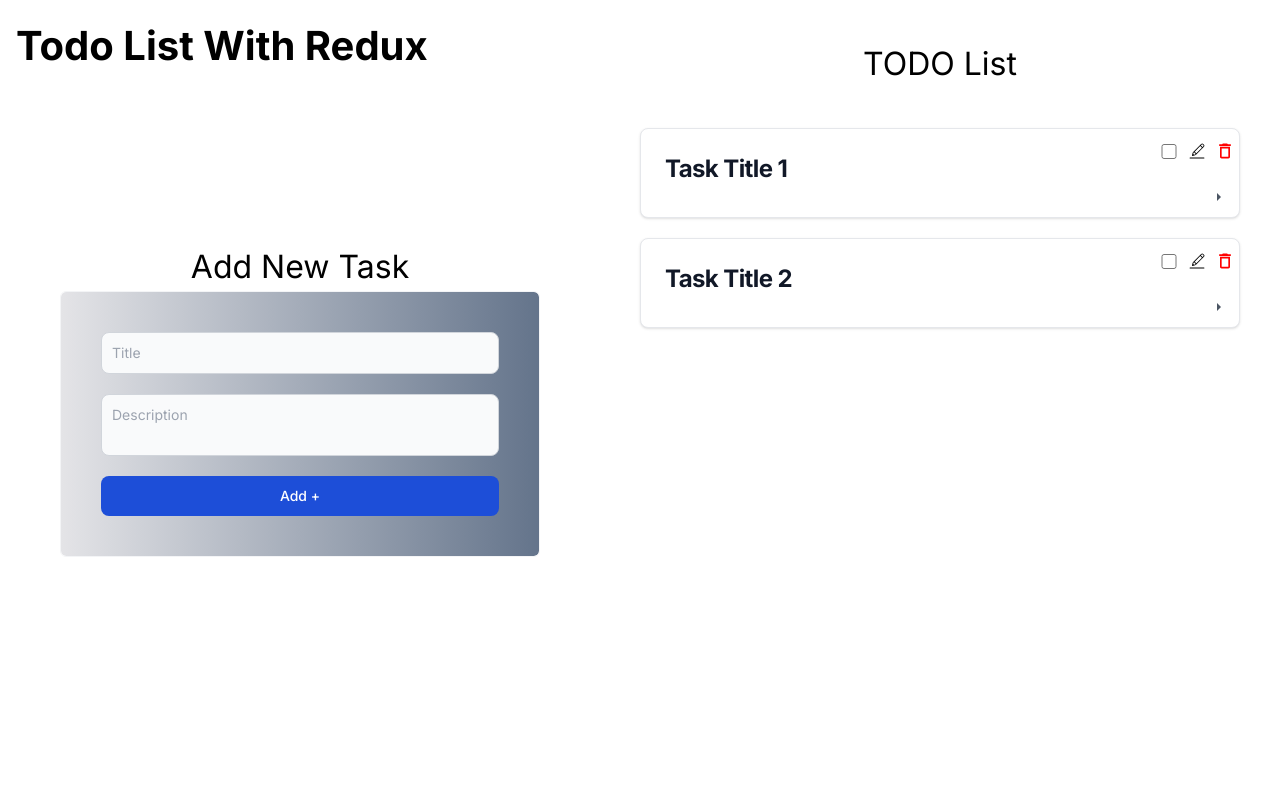
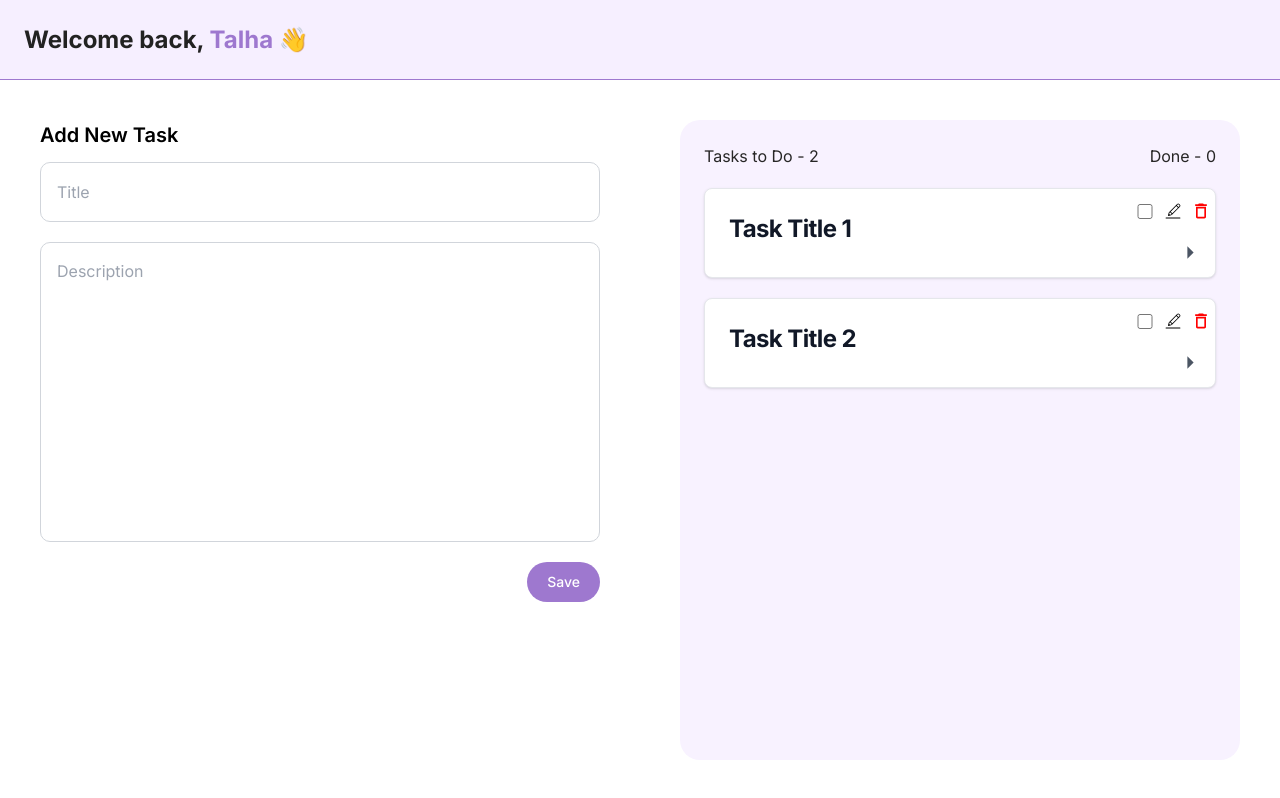
Before and after one commit to talhatariq1796/to-do-sample-app, a Next.js app: page / in a window 1280 px wide. Built offline with nearby package versions, Linux system fonts and the light colour scheme.

Commit message:
feat: Design is updated

```diff
--- a/app/page.js
+++ b/app/page.js
@@ -9,9 +9,16 @@ const store = createStore(todoReducer);
 export default function Home() {
   return (
     <Provider store={store}>
-      <div className="flex h-full w-full">
-        <TodoForm />
-        <TodoList />
+      <div className="w-full h-screen">
+        <div className="w-full h-[10vh] bg-[#F6EFFF] border-b border-b-[#9E78CF] flex items-center px-6">
+          <h1 className="text-[#222222] text-[24px] font-[700]">
+            Welcome back, <span className="text-[#9E78CF]">Talha</span> 👋
+          </h1>
+        </div>
+        <div className="flex w-full h-[90vh]">
+          <TodoForm />
+          <TodoList />
+        </div>
       </div>
     </Provider>
   );
--- a/src/components/TodoForm.jsx
+++ b/src/components/TodoForm.jsx
@@ -16,35 +16,31 @@ const TodoForm = ({ addTodo }) => {
   };
 
   return (
-    <div className=" flex-1 h-full flex items-center justify-center flex-col">
-      <h1 className=" fixed top-4 left-4 font-bold text-[40px]">
-        Todo List With Redux{" "}
-      </h1>
-      <h2 className="text-[32px]">Add New Task</h2>
-      <form
-        onSubmit={handleSubmit}
-        className="flex flex-col gap-5 p-10 w-[80%] bg-gradient-to-r from-zinc-200 to-slate-500 rounded-md bg-clip-padding backdrop-filter backdrop-blur-sm bg-opacity-10 border border-gray-100"
-      >
+    <div className="flex-1 h-full flex flex-col p-10">
+      <h2 className="text-[20px] mb-3 font-[600]">Add New Task</h2>
+      <form onSubmit={handleSubmit} className="flex flex-col gap-5">
         <input
           type="text"
           placeholder="Title"
           required
           value={title}
           onChange={(e) => setTitle(e.target.value)}
-          className="bg-gray-50 border outline-none border-gray-300 text-gray-900 text-sm rounded-lg focus:ring-blue-500 focus:border-blue-500 block w-full p-2.5 dark:bg-gray-700 dark:border-gray-600 dark:placeholder-gray-400 dark:text-white dark:focus:ring-blue-500 dark:focus:border-blue-500"
+          className="w-full h-[60px] rounded-[10px] px-4 bg-transparent border outline-none border-gray-300 text-black hover:border-[#9E78CF] focus:border-[#9E78CF]"
         />
         <textarea
           placeholder="Description"
           value={description}
           onChange={(e) => setDescription(e.target.value)}
-          className="bg-gray-50 border resize-none outline-none border-gray-300 text-gray-900 text-sm rounded-lg focus:ring-blue-500 focus:border-blue-500 block w-full p-2.5 dark:bg-gray-700 dark:border-gray-600 dark:placeholder-gray-400 dark:text-white dark:focus:ring-blue-500 dark:focus:border-blue-500"
+          className="w-full h-[300px] rounded-[10px] px-4  resize-none py-4 bg-transparent border outline-none border-gray-300 text-black hover:border-[#9E78CF] focus:border-[#9E78CF]"
         ></textarea>
-        <button
-          type="submit"
-          className="text-white bg-blue-700 hover:bg-blue-800 focus:ring-4 focus:outline-none focus:ring-blue-300 font-medium rounded-lg text-sm w-full sm:w-auto px-5 py-2.5 text-center dark:bg-blue-600 dark:hover:bg-blue-700 dark:focus:ring-blue-800"
-        >
-          Add +
-        </button>
+        <div className="flex justify-end">
+          <button
+            type="submit"
+            className="text-white bg-[#9E78CF] rounded-full outline-none font-medium text-sm w-auto px-5 py-2.5 text-center"
+          >
+            Save
+          </button>
+        </div>
       </form>
     </div>
   );
--- a/src/components/TodoList.jsx
+++ b/src/components/TodoList.jsx
@@ -47,6 +47,8 @@ const TodoList = ({
     setEditedDescription(previousTask.description);
     setPreviousTask(null);
   };
+  const notCompletedTasks = todos.filter((todo) => todo.completed).length;
+  const completedTasks = todos.length - notCompletedTasks;
   const renderTodos = () => {
     const incompleteTodos = [];
     const completeTodos = [];
@@ -63,7 +65,9 @@ const TodoList = ({
 
     const sortedTodos = incompleteTodos.concat(completeTodos);
 
-    return sortedTodos.map((todo) => (
+    return (
+      <>
+        {sortedTodos.map((todo) => (
           <div
             key={todo.id}
             className="flex flex-col w-full  relative p-6  bg-white border border-gray-200 rounded-lg shadow hover:bg-gray-100 dark:bg-gray-800 dark:border-gray-700 dark:hover:bg-gray-700"
@@ -116,9 +120,9 @@ const TodoList = ({
                   onClick={() => handleToggleDescription(todo.id)}
                 >
                   {todo.showDescription ? (
-                <MdArrowDropUp />
+                    <MdArrowDropUp fontSize={25} />
                   ) : (
-                <IoMdArrowDropright />
+                    <IoMdArrowDropright fontSize={25} />
                   )}
                 </button>
                 <div className="absolute top-3 right-1 flex items-center gap-2">
@@ -146,12 +150,28 @@ const TodoList = ({
               </>
             )}
           </div>
-    ));
+        ))}
+        {sortedTodos?.length === 0 && (
+          <div className="w-full h-[100px] flex justify-center items-center">
+            Your todo list is empty
+          </div>
+        )}
+      </>
+    );
   };
   return (
-    <div className="flex-1 p-10 w-full h-full overflow-y-scroll">
-      <h2 className="text-center text-[32px]">TODO List</h2>
-      <ul className="flex flex-col gap-5 mt-10 w-full">{renderTodos()}</ul>
+    <div className="flex-1 p-10 w-full h-full">
+      <div className="bg-[#F8F2FF] rounded-[20px] p-6 h-full overflow-y-auto">
+        <div className="flex justify-between items-center">
+          <h1 className="text-center text-[16px] font-[400] text-[#272626]">
+            Tasks to Do - {completedTasks}
+          </h1>
+          <h1 className="text-center text-[16px] font-[400] text-[#272626]">
+            Done - {notCompletedTasks}
+          </h1>
+        </div>
+        <ul className="flex flex-col gap-5 mt-5 w-full">{renderTodos()}</ul>
+      </div>
     </div>
   );
 };
```
Lines whose indentation alone changed are shown as unchanged.
